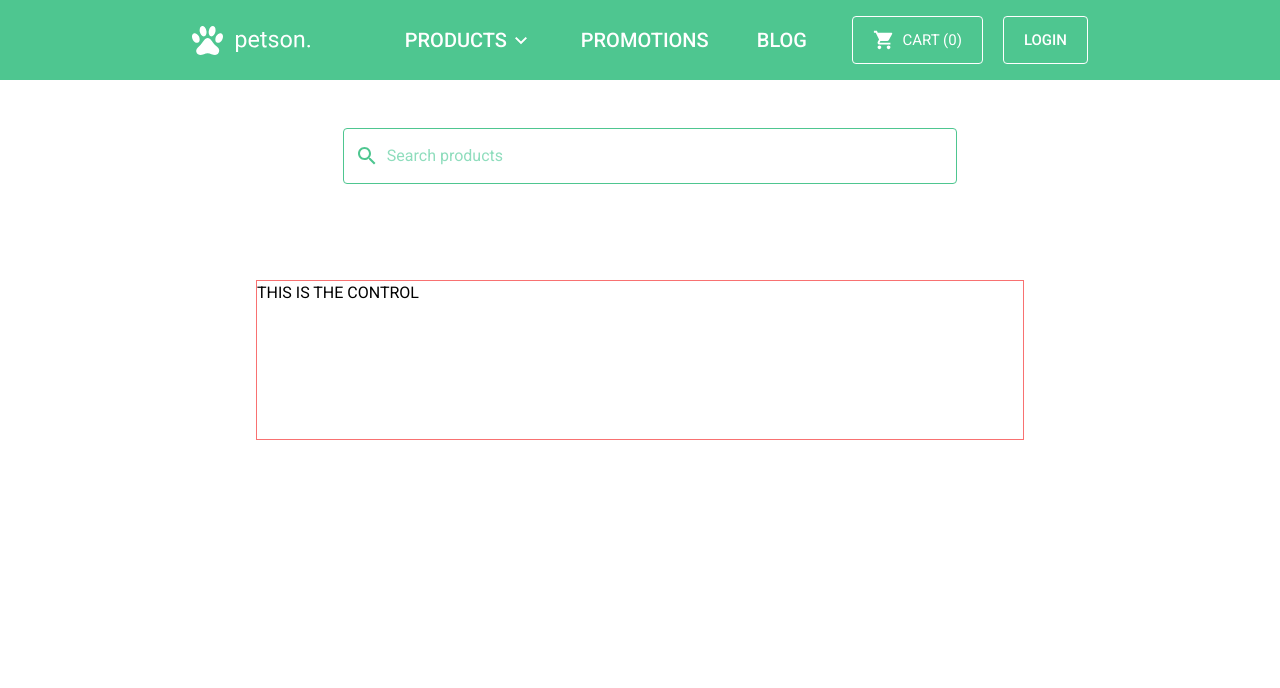
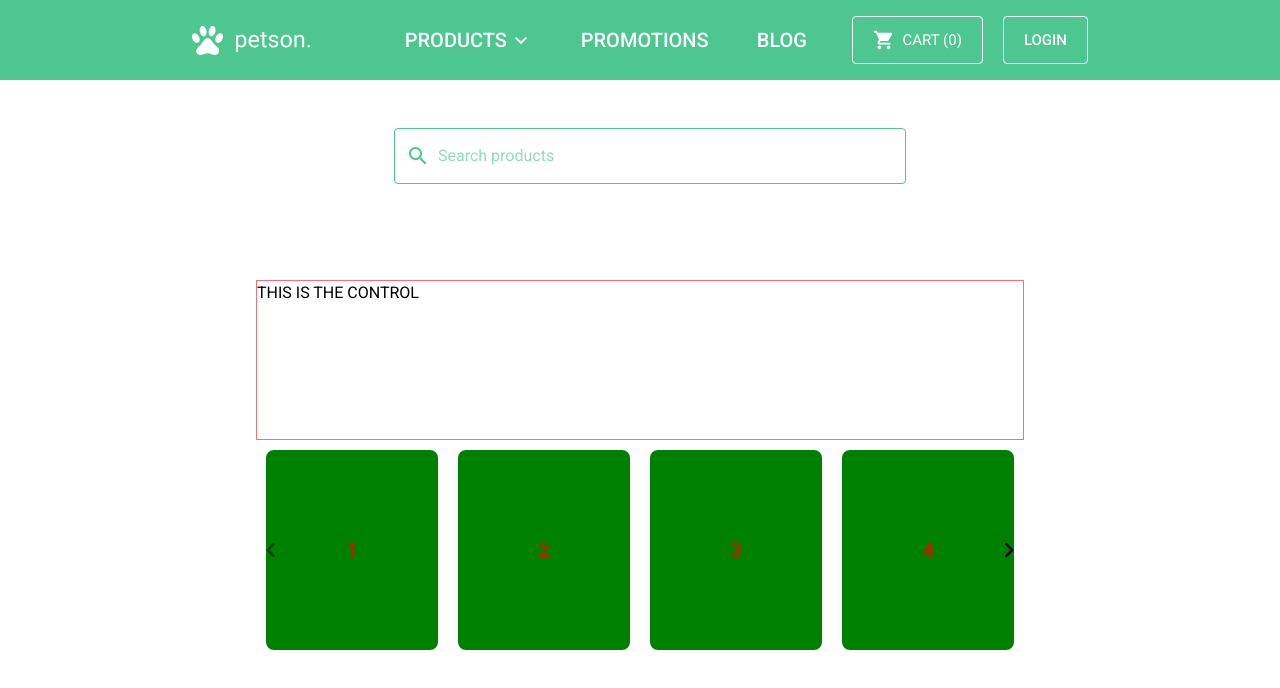
Before and after one commit to Alphajeez96/Petshop, a Vue app: page / in a window 1280 px wide. Shown: the top 688 px of the page. Built offline with nearby package versions, Linux system fonts and the light colour scheme.

Commit message:
added carousel component

```diff
--- a/package.json
+++ b/package.json
@@ -19,7 +19,8 @@
     "axios": "^1.4.0",
     "pinia": "^2.1.4",
     "vue": "^3.3.4",
-    "vue-router": "^4.2.4"
+    "vue-router": "^4.2.4",
+    "vue3-carousel": "^0.3.1"
   },
   "devDependencies": {
     "@rushstack/eslint-patch": "^1.3.2",
--- a/src/layouts/DefaultLayout.vue
+++ b/src/layouts/DefaultLayout.vue
@@ -4,6 +4,10 @@
   </header>
 
   <main class="pt-32">
+    <div class="app__container">
+      <SearchProducts />
+    </div>
+
     <RouterView />
   </main>
 
@@ -13,4 +17,5 @@
 <script setup lang="ts">
 import { RouterView } from 'vue-router'
 import AppNav from '@/components/Partials/AppNav.vue'
+import SearchProducts from '@/widgets/Global/SearchProducts.vue'
 </script>
--- a/src/views/HomeView.vue
+++ b/src/views/HomeView.vue
@@ -1,11 +1,10 @@
 <template>
   <section class="app__container">
-    <SearchProducts />
-
     <div class="border border-red-400 h-40 mt-24">THIS IS THE CONTROL</div>
+    <Carousel />
   </section>
 </template>
 
 <script setup lang="ts">
-import SearchProducts from '@/widgets/Global/SearchProducts.vue'
+import Carousel from '@/widgets/Global/Carousel.vue'
 </script>
--- /dev/null
+++ b/src/widgets/Global/Carousel.vue
@@ -0,0 +1,67 @@
+<template>
+  <Carousel
+    :items-to-show="itemsToShow"
+    :wrap-around="wrapAround"
+    :autoplay="autoplay"
+    :breakpoints="breakPoints"
+  >
+    <Slide v-for="slide in 10" :key="slide">
+      <div class="carousel__item">{{ slide }}</div>
+    </Slide>
+
+    <template #addons>
+      <Navigation />
+    </template>
+  </Carousel>
+</template>
+
+<script setup lang="ts">
+import 'vue3-carousel/dist/carousel.css'
+import { Carousel, Navigation, Slide } from 'vue3-carousel'
+
+interface Breakpoint {
+  itemsToShow: number
+  snapAlign: string
+}
+
+interface SliderProps {
+  itemsToShow: number
+  wrapAround: boolean
+  autoplay: number
+  breakPoints?: Record<number, Breakpoint>
+}
+
+withDefaults(defineProps<SliderProps>(), {
+  itemsToShow: 1,
+  wrapAround: false,
+  autoplay: 0,
+  breakPoints: () => ({
+    700: { itemsToShow: 3.5, snapAlign: 'center' },
+    1024: { itemsToShow: 4, snapAlign: 'start' }
+  })
+})
+</script>
+
+<style scoped>
+.carousel__item {
+  min-height: 200px;
+  width: 100%;
+  background-color: green;
+  color: red;
+  font-size: 20px;
+  border-radius: 8px;
+  display: flex;
+  justify-content: center;
+  align-items: center;
+}
+
+.carousel__slide {
+  padding: 10px;
+}
+
+.carousel__prev,
+.carousel__next {
+  box-sizing: content-box;
+  border: 5px solid white;
+}
+</style>
--- a/src/widgets/Global/SearchProducts.vue
+++ b/src/widgets/Global/SearchProducts.vue
@@ -1,5 +1,5 @@
 <template>
-  <div class="w-4/5 mx-auto">
+  <div class="w-8/12 mx-auto">
     <TextInput
       id="search-input"
       type="text"
```
Also changed, not shown: 1 other file (tests, documents, lock files or other folders).
